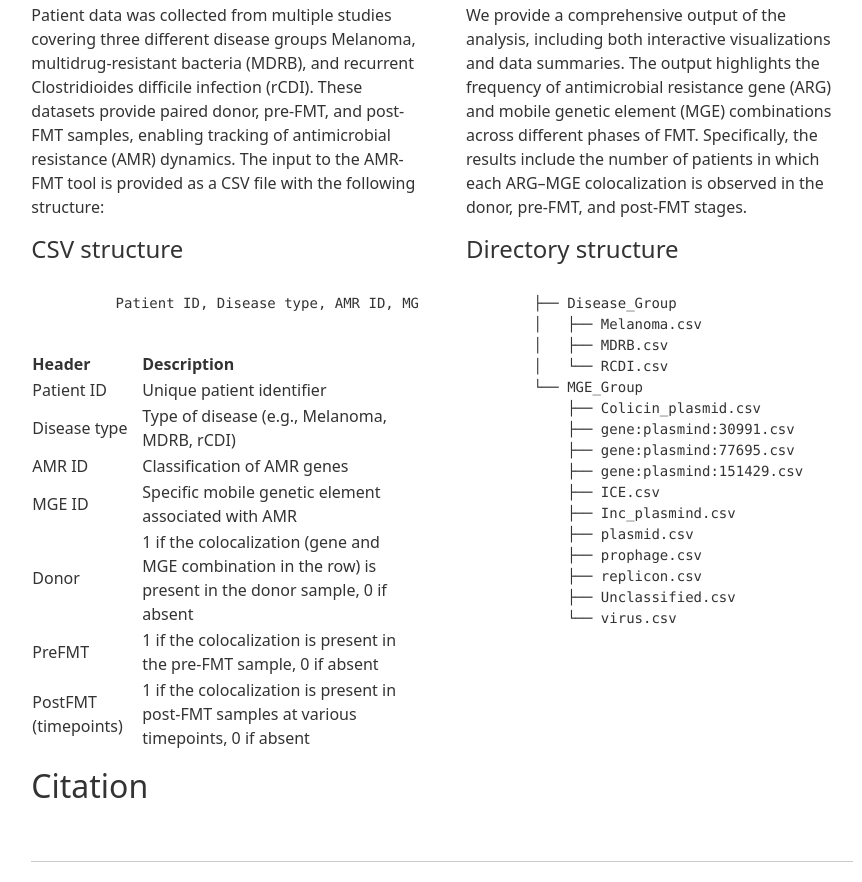
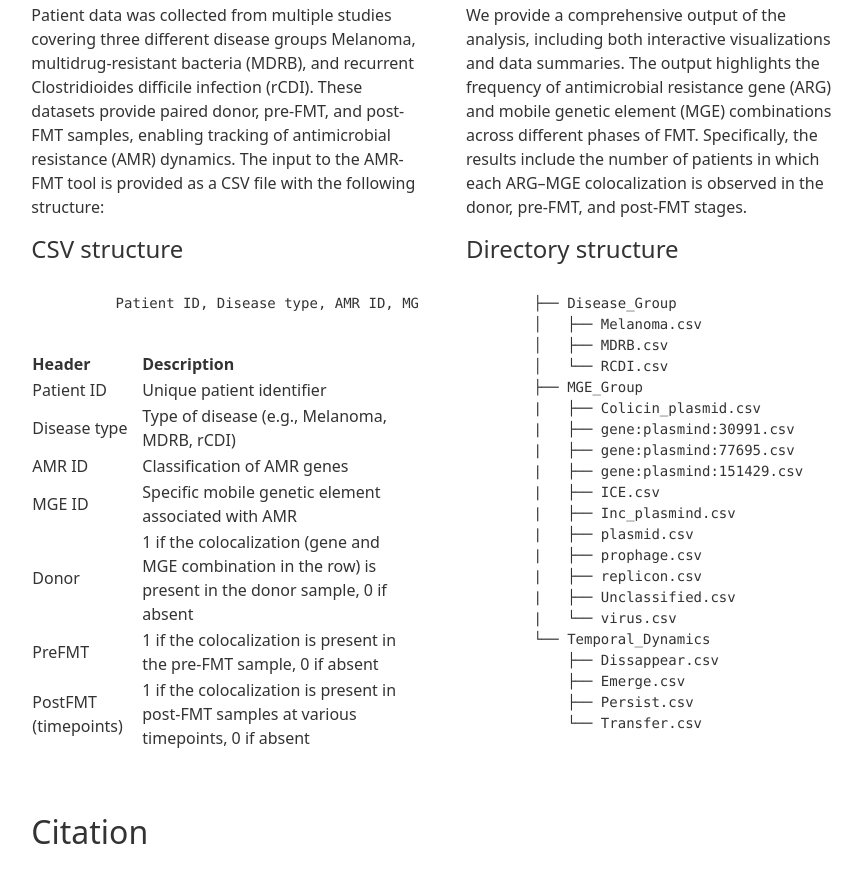
Before and after one commit to SlizovskiyLab/CoNet, a plain HTML site: page viz/index.html in a window 1280 px wide. Shown: the part 633-1515 px from the top of the page, without its empty margins (198-1060 px from the left). Drawn offline with Linux system fonts and the light colour scheme.

Commit message:
index.html

```diff
--- a/viz/index.html
+++ b/viz/index.html
@@ -106,18 +106,25 @@
         │   ├── Melanoma.csv
         │   ├── MDRB.csv
         │   └── RCDI.csv
-        └── MGE_Group
-            ├── Colicin_plasmid.csv
-            ├── gene:plasmind:30991.csv
-            ├── gene:plasmind:77695.csv
-            ├── gene:plasmind:151429.csv
-            ├── ICE.csv
-            ├── Inc_plasmind.csv
-            ├── plasmid.csv
-            ├── prophage.csv
-            ├── replicon.csv
-            ├── Unclassified.csv
-            └── virus.csv
+        ├── MGE_Group
+        |   ├── Colicin_plasmid.csv
+        |   ├── gene:plasmind:30991.csv
+        |   ├── gene:plasmind:77695.csv
+        |   ├── gene:plasmind:151429.csv
+        |   ├── ICE.csv
+        |   ├── Inc_plasmind.csv
+        |   ├── plasmid.csv
+        |   ├── prophage.csv
+        |   ├── replicon.csv
+        |   ├── Unclassified.csv
+        |   └── virus.csv
+        └── Temporal_Dynamics
+            ├── Dissappear.csv
+            ├── Emerge.csv
+            ├── Persist.csv
+            └── Transfer.csv
+
+
         </code></pre>
 
         <ul>
```
